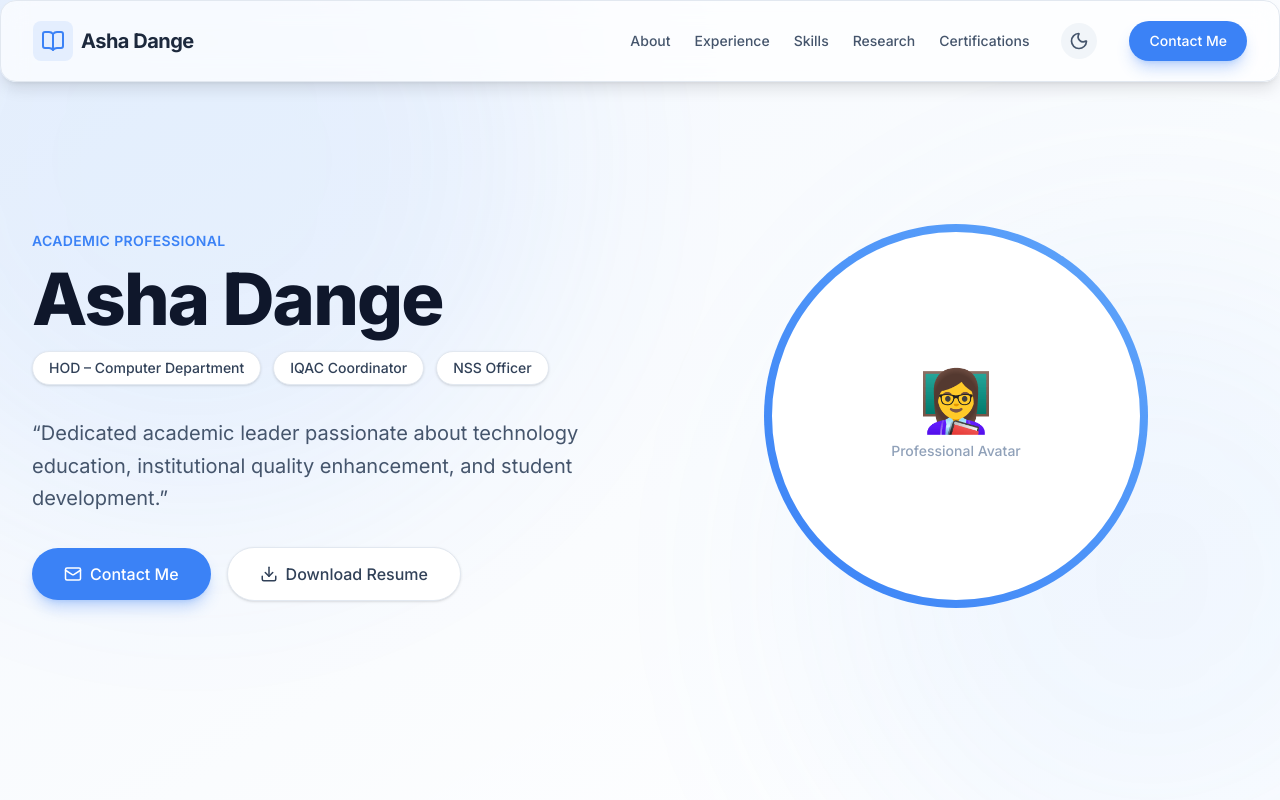
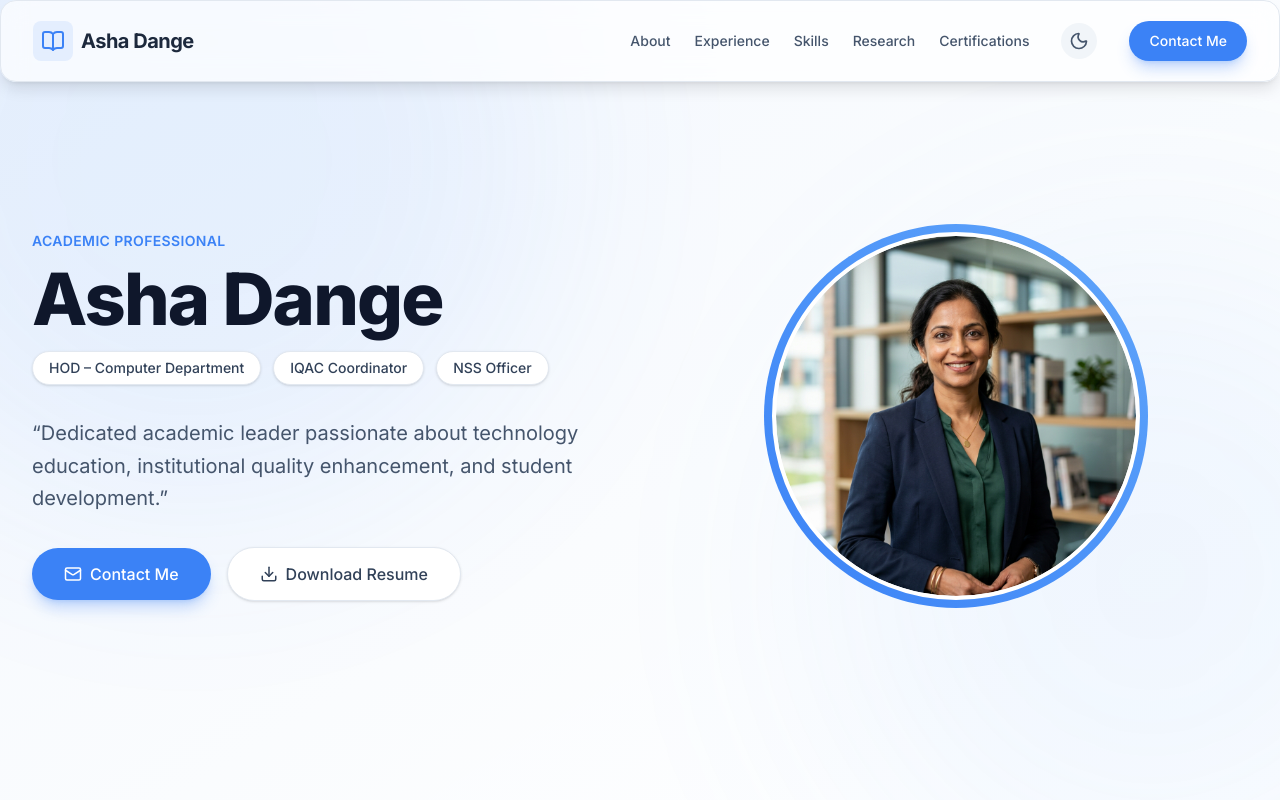
Before and after one commit to balaji3245/Asha-Dange-portfolio, a React (Vite) app: page / in a window 1280 px wide. Shown: the top 800 px of the page. Built offline with nearby package versions, Linux system fonts and the light colour scheme.

Commit message:
feat: Add temporary professional avatar image

```diff
--- a/src/components/sections/Hero.jsx
+++ b/src/components/sections/Hero.jsx
@@ -92,11 +92,11 @@
           >
             <div className="relative w-72 h-72 md:w-96 md:h-96 rounded-full p-2 bg-gradient-to-tr from-secondary to-accent">
               <div className="w-full h-full rounded-full bg-white dark:bg-primary flex items-center justify-center overflow-hidden border-4 border-white dark:border-primary">
-                {/* Professional Avatar Placeholder */}
-                <div className="text-center text-slate-400 dark:text-slate-500">
-                  <span className="block text-6xl mb-2">👩‍🏫</span>
-                  <span className="text-sm font-medium">Professional Avatar</span>
-                </div>
+                <img
+                  src="/avatar.png"
+                  alt={name}
+                  className="w-full h-full object-cover rounded-full"
+                />
               </div>
             </div>
           </motion.div>
```
Also changed, not shown: public/avatar.png (added).
